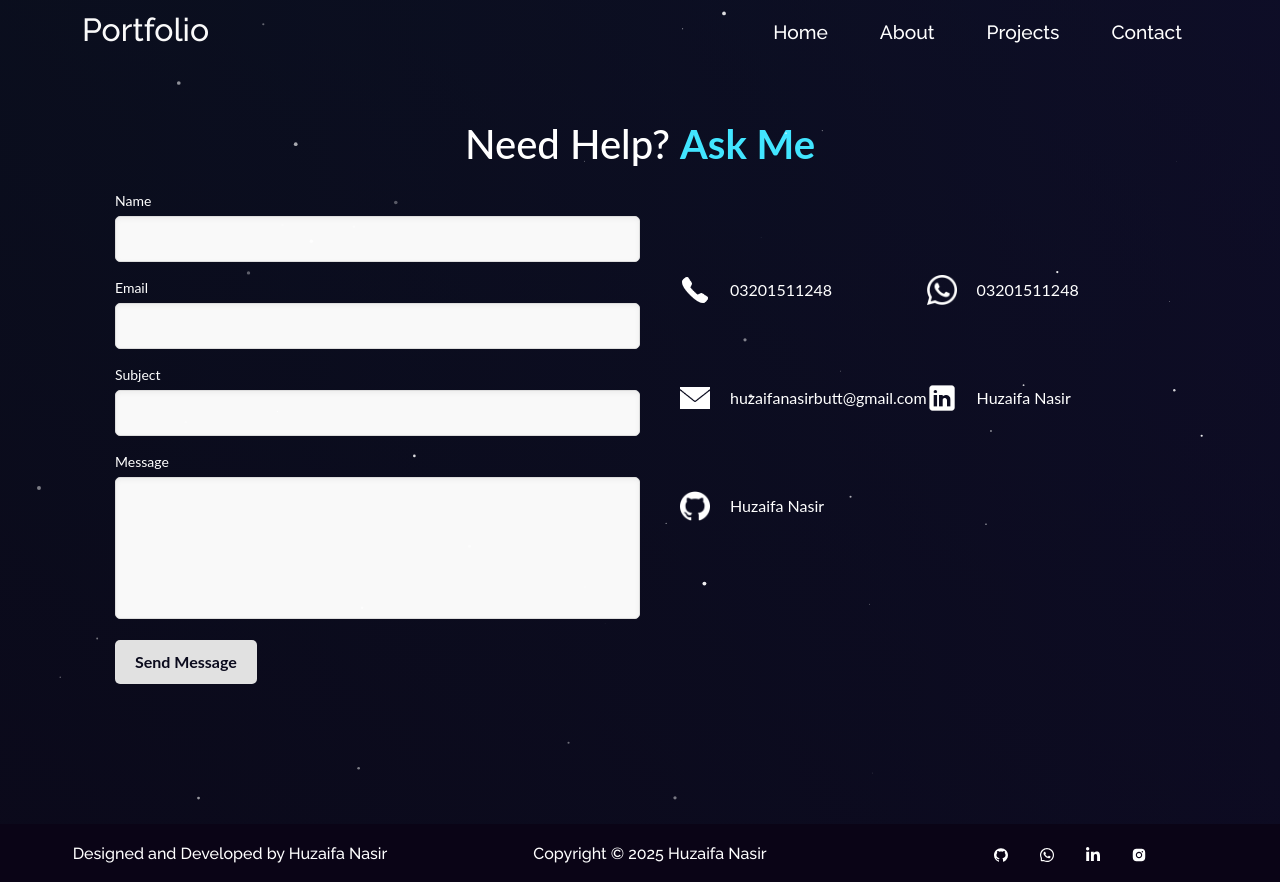
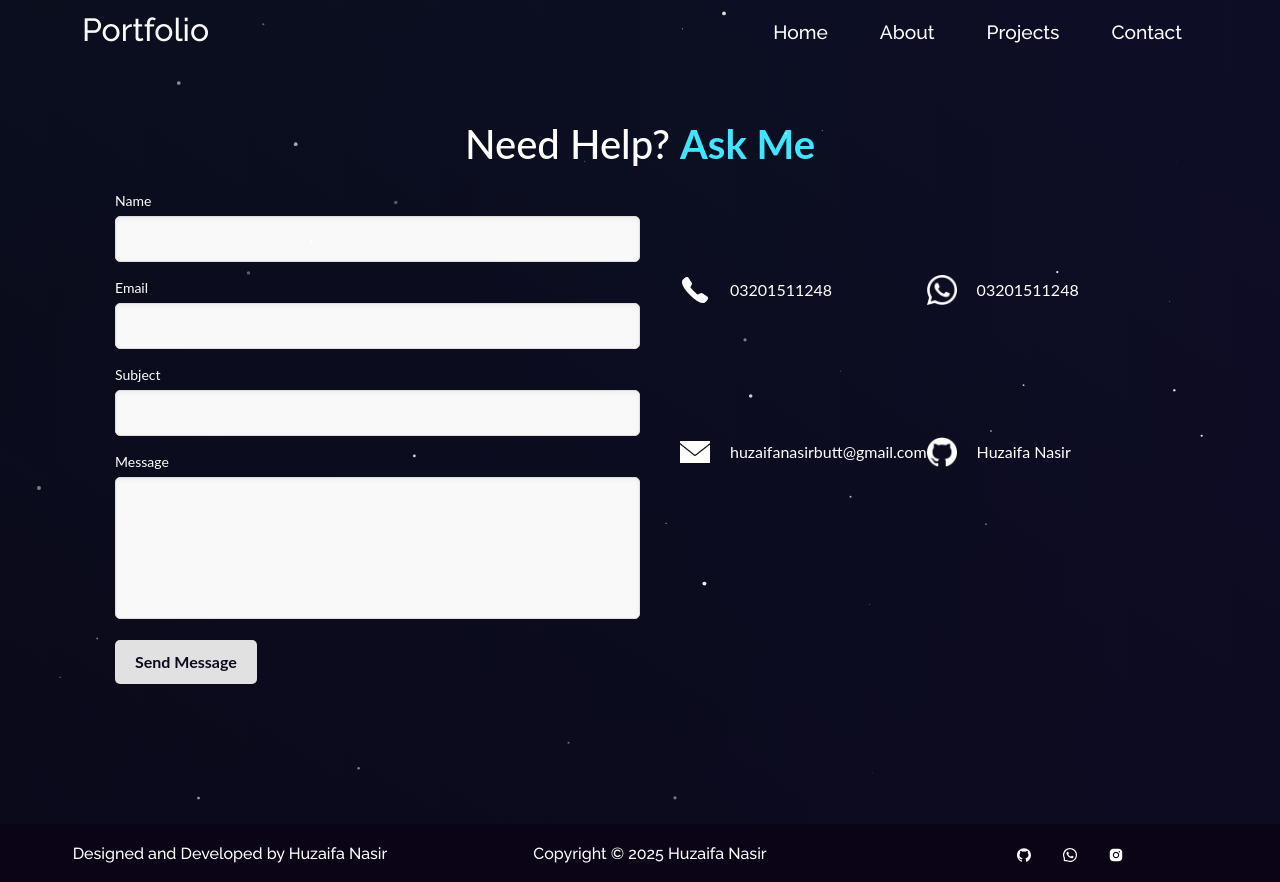
Before and after one commit to huzaifanasir08/Personal-Portfolio, a React (Create React App) app: page /contact in a window 1280 px wide. Built offline with nearby package versions, Linux system fonts and the light colour scheme.

Commit message:
Comment out LinkedIn links in Contact and Footer
Temporarily removed LinkedIn profile links from both the Contact and Footer components by commenting out the relevant sections.

```diff
--- a/src/components/Contact/Contact.js
+++ b/src/components/Contact/Contact.js
@@ -207,7 +207,7 @@ const Contact = () => {
                                 </a>
                             </div>
                         </div>
-                        <div id="linkedin">
+                        {/* <div id="linkedin">
                             <div className="info-item">
                                 <img src={linkedin} alt="LinkedIn" />
                                 <a
@@ -218,7 +218,7 @@ const Contact = () => {
                                     Huzaifa Nasir
                                 </a>
                             </div>
-                        </div>
+                        </div> */}
                         <div id="gitHub">
                             <div className="info-item">
                                 <img src={github} alt="GitHub" />
--- a/src/components/Footer.js
+++ b/src/components/Footer.js
@@ -40,7 +40,7 @@ function Footer() {
                 <AiOutlineWhatsApp />
               </a>
             </li>
-            <li className="social-icons">
+            {/* <li className="social-icons">
               <a
                 href="https://www.linkedin.com/in/muhammad-huzaifanasir"
                 style={{ color: "white" }}
@@ -49,7 +49,7 @@ function Footer() {
               >
                 <FaLinkedinIn />
               </a>
-            </li>
+            </li> */}
             <li className="social-icons">
               <a
                 href="https://www.instagram.com/muhammad_huzaifanasir"
```
